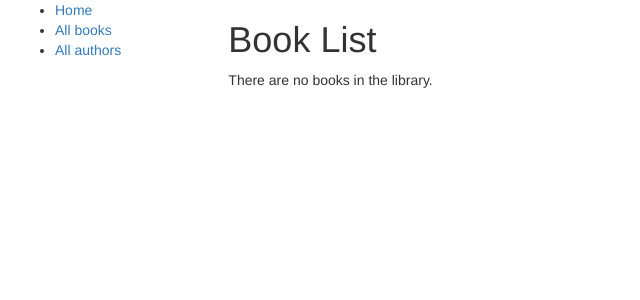
After one commit to Vlad29012003/locallibrary, a Django app: page /catalog/books/ in a window 1280 px wide. The commit adds this page. Shown: the top 300 px of the page, without its empty margins (0-640 px from the left). Run offline with Django 4.2, Linux system fonts and the light colour scheme; some libraries are stand-ins or nearby versions.

Commit message:
aded HTML book detail book_list and url patch

```diff
--- a/src/catalog/templates/base_generic.html
+++ b/src/catalog/templates/base_generic.html
@@ -22,12 +22,31 @@
           {% block sidebar %}
             <ul class="sidebar-nav">
               <li><a href="{% url 'index' %}">Home</a></li>
-              <li><a href="">All books</a></li>
+              <li><a href="{% url 'books' %}">All books</a></li>
               <li><a href="">All authors</a></li>
             </ul>
           {% endblock %}
         </div>
-        <div class="col-sm-10 ">{% block content %}{% endblock %}</div>
+        <div class="col-sm-10 ">
+          {% block content %}{% endblock %}
+          {% block pagination %}
+            {% if is_paginated %}
+              <div class="pagination">
+                <span class="page-links">
+                  {% if page_obj.has_previous %}
+                    <a href="{{ request.path }}?page={{ page_obj.previous_page_number }}">previous</a>
+                  {% endif %}
+                  <span class="page-current">
+                    Page {{ page_obj.number }} of {{ page_obj.paginator.num_pages }}.
+                  </span>
+                  {% if page_obj.has_next %}
+                    <a href="{{ request.path }}?page={{ page_obj.next_page_number }}">next</a>
+                  {% endif %}
+                </span>
+              </div>
+            {% endif %}
+          {% endblock %}
+        </div>
       </div>
     </div>
   </body>
--- /dev/null
+++ b/src/catalog/templates/catalog/book_list.html
@@ -0,0 +1,19 @@
+{% extends "base_generic.html" %}
+
+{% block content %}
+    <h1>Book List</h1>
+
+    {% if book_list %}
+    <ul>
+
+      {% for book in book_list %}
+      <li>
+        <a href="{{ book.get_absolute_url }}">{{ book.title }}</a> ({{book.author}})
+      </li>
+      {% endfor %}
+
+    </ul>
+    {% else %}
+      <p>There are no books in the library.</p>
+    {% endif %}
+{% endblock %}
--- a/src/catalog/urls.py
+++ b/src/catalog/urls.py
@@ -1,7 +1,19 @@
-from django.urls import path
+from django.urls import path , re_path
 from . import views
 
 
 urlpatterns = [
     path('', views.index , name='index'),
+    path('books/', views.BookListView.as_view(), name='books')
+
 ]
+
+urlpatterns = [
+    path('', views.index , name='index'),
+    path('books/', views.BookListView.as_view() , name='books'),
+    re_path(r'/books/(?P<pk>\d+)$', views.BookDetailView.as_view(), name='book_detail'),
+]
+
+
+# url(r'^/url/$', views.my_reused_view, {'my_template_name': 'some_path'}, name='aurl'),
+# url(r'^/anotherurl/$', views.my_reused_view, {'my_template_name': 'another_path'}, name='anotherurl'),
--- a/src/catalog/views.py
+++ b/src/catalog/views.py
@@ -1,6 +1,10 @@
 # render() - функцию, которая генерирует HTML-файлы при помощи шаблонов страниц и соответствующих данных.
+from typing import Any
+from django.db.models.query import QuerySet
 from django.shortcuts import render
 from .models import Book ,BookInstance ,Author ,Genre
+from django.views import generic
+from django.http import Http404
 # Create your views here.
 
 def index(request):
@@ -20,3 +24,48 @@ def index(request):
         'index.html',
         context={'num_books':num_books,'num_instances':num_book_ins,'num_instances_available':num_instances_avalable,'num_authors':num_authors},
     )
+
+class BookListView(generic.ListView):
+    model = Book
+    context_object_name = 'my_book_list' #  # ваше собственное имя переменной контекста в шаблоне
+    queryset = Book.objects.filter(title__icontains='war')[:5] # Получение 5 книг, содержащих слово 'war' в заголовке
+    template_name = 'books/my_arbitrary_template_name_list.html'  # Определение имени вашего шаблона и его расположения
+
+
+
+# Данный подход является более гибким
+
+# class BookListView(generic.ListView):
+#   model = Book
+
+#   def get_queryset(self):
+#       return Book.objects.filter(title__icontains='war')[:5] # Получить 5 книг, содержащих 'war' в заголовке
+
+    def get_context_data(self, **kwargs):
+         # В первую очередь получаем базовую реализацию контекста
+        context = super(BookListView, self).get_context_data(**kwargs)
+        # Добавляем новую переменную к контексту и инициализируем её некоторым значением
+        context['some_data'] = 'This is just some data'
+        return context
+
+
+class BookDetailView(generic.ListView):
+    model = Book
+    paginate_by = 2
+
+
+
+
+def book_detail_view(request,pk):
+    try:
+        book_id=Book.objects.get(pk=pk)
+    except Book.DoesNotExist:
+        raise Http404("Book does not exist")
+
+    #book_id=get_object_or_404(Book, pk=pk)
+
+    return render(
+        request,
+        'catalog/book_detail.html',
+        context={'book':book_id,}
+    )
```
Also changed, not shown: src/catalog/templates/catalog/book_detail.html (added, +23 -0 lines).
